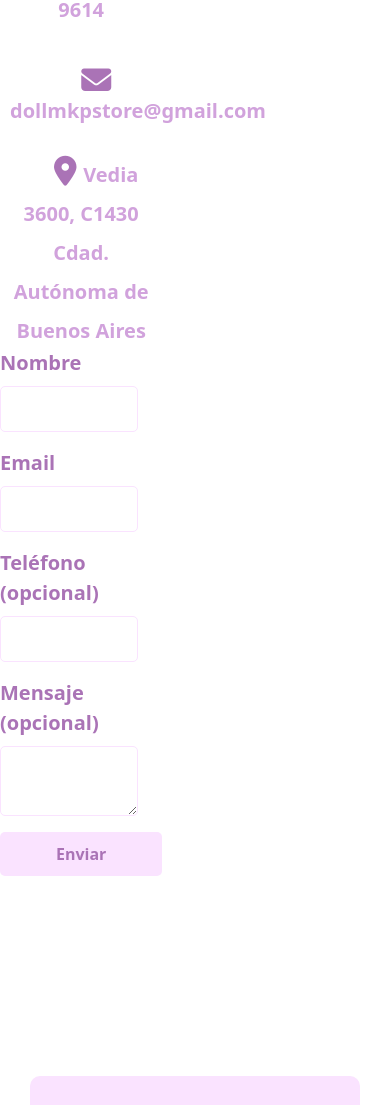
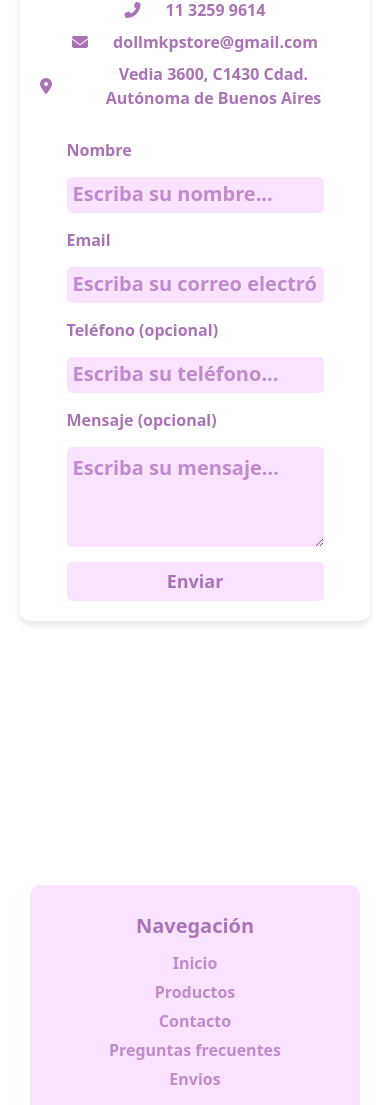
Before and after one commit to nieves-beep/proyecto-doll-makeup, a website: page pages/contacto.html in a window 390 px wide. Shown: the part 401-1506 px from the top of the page. Drawn offline with nearby package versions, Linux system fonts and the light colour scheme.

Commit message:
hice responsive la page contacto y di estilos

```diff
--- a/pages/contacto.html
+++ b/pages/contacto.html
@@ -76,49 +76,32 @@
 
     <!--N°2 <== MAIN-->
     <main id="main">
-      <div class="row flex-column flex-md-row">
-        <div class="info-container text-center">
-          <p class="titPageContacto">CONTACTO</p>
-          <div class="telefonoContacto">
-            <i class="fa-brands fa-whatsapp"></i>
-            <a href="https://wa.me/5491132599614" target="_blank">11 3259 9614</a>
-          </div>
+      <div class="contacto">
+        <div class="card">
+          <h1>CONTACTO</h1>
+          <ul class="info">
+            <li><i class="fas fa-phone-alt"></i> 11 3259 9614</li>
+            <li><i class="fas fa-envelope"></i> dollmkpstore@gmail.com</li>
+            <li><i class="fas fa-map-marker-alt"></i> Vedia 3600, C1430 Cdad. Autónoma de Buenos Aires</li>
+          </ul>
+          <form>
+            <label for="nombre">Nombre</label>
+            <input type="text" id="nombre" name="nombre" placeholder="Escriba su nombre..." required />
 
-          <div class="emailContacto">
-            <i class="fa-solid fa-envelope"></i>
-            <a href="mailto:dollmkpstore@gmail.com">dollmkpstore@gmail.com</a>
-          </div>
+            <label for="email">Email</label>
+            <input type="email" id="email" name="email" placeholder="Escriba su correo electrónico..." required />
 
-          <div class="contactoMapa">
-            <i class="fa-solid fa-location-dot"></i>
-            <a href="https://www.google.com/maps?q=Vedia+3600,+C1430+Cd.+Autónoma+de+Buenos+Aires" target="_blank" class="text-decoration-none">Vedia 3600, C1430 Cdad. Autónoma de Buenos Aires</a>
-          </div>
+            <label for="telefono">Teléfono (opcional)</label>
+            <input type="tel" id="telefono" name="telefono" placeholder="Escriba su teléfono..." />
 
-        </div>
+            <label for="mensaje">Mensaje (opcional)</label>
+            <textarea id="mensaje" name="mensaje" placeholder="Escriba su mensaje..."></textarea>
 
-        <!-- FORM -->
-        <div class="contact-form">
-          <form>
-            <div class="mb-3">
-              <label for="name" class="form-label">Nombre</label>
-              <input type="text" id="name" name="name" class="form-control" required>
-            </div>
-            <div class="mb-3">
-              <label for="email" class="form-label">Email</label>
-              <input type="email" id="email" name="email" class="form-control" required>
-            </div>
-            <div class="mb-3">
-              <label for="phone" class="form-label">Teléfono (opcional)</label>
-              <input type="tel" id="phone" name="phone" class="form-control">
-            </div>
-            <div class="mb-3">
-              <label for="message" class="form-label">Mensaje (opcional)</label>
-              <textarea id="message" name="message" class="form-control"></textarea>
-            </div>
-            <button type="submit" class="btn btn-primary w-100">Enviar</button>
+            <button type="submit">Enviar</button>
           </form>
         </div>
       </div>
+    </main>
 
 
 
--- a/sass/_page-contacto.scss
+++ b/sass/_page-contacto.scss
@@ -1,99 +1,113 @@
 /* ESTILOS MAIN PAGE CONTACTO */
 
-.contact-section {
-    display: flex;
-    justify-content: space-between;
+body {
+    margin: 0;
+    padding: 0;
 }
 
-.info-container {
-    width: 45%;
+.contacto {
+    display: flex;
+    justify-content: center;
+    align-items: center;
+    min-height: 100vh;
+    padding: 20px;
 }
 
-.titPageContacto {
+.contacto .card {
+    background-color: white;
+    border-radius: 10px;
+    box-shadow: 0 4px 6px rgba(0, 0, 0, 0.1);
+    padding: 30px;
+    max-width: 1000px;
+    width: 100%;
+    text-align: center;
+}
+
+.contacto .card h1 {
     color: #AA73B6;
     background-color: #FAE3FF;
-    padding: 15px;
+    font-size: 60px;
+    font-weight: bold;
+    margin-bottom: 20px;
     border-radius: 5px;
-    font-size: 40px;
-    font-weight: bold;
-    margin-left: 10px;
-    margin-bottom: 15px;
+    padding: 10px;
 }
 
-  /* TELEFONO Y CONTACTO */
-
-.telefonoContacto i, .emailContacto i , .contactoMapa i {
-    color: #AA73B6;
-    font-size: 30px;
-    margin-left: 30px;
-    margin-top: 30px;
+.contacto .card .info {
+    list-style: none;
+    padding: 0;
+    margin-bottom: 20px;
 }
 
-.telefonoContacto a,
-.emailContacto a {
-    color: #d1a2dc;
-    font-size: 20px;
-    margin-left: 10px;
-    text-decoration: none;
+.contacto .card .info li {
+    display: flex;
+    color: #AA73B6;
+    font-size: 25px;
+    font-weight: bold;
+    margin-bottom: 10px;
+    align-items: center;
+    justify-content: center;
+}
+
+.contacto .card .info li i {
+    color: #AA73B6;
+    margin-right: 25px;
     font-weight: bold;
 }
 
-.telefonoContacto a:hover,
-.emailContacto a:hover {
-    color: #d1a2dc;
-    font-size: 20px;
-    margin-left: 10px;
-    text-decoration: underline;
-}
-
-.contactoMapa {
-    color: #AA73B6;
-    text-decoration: none;
-    font-weight: bold;
-    font-size: 26px;
-}
-
-.contactoMapa a {
-    color: #d1a2dc;
-    text-decoration: none;
-    font-weight: bold;
-    font-size: 20px;
-}
-
-/*FORM*/
-
-.contact-form {
+.contacto .card form {
     display: flex;
     flex-direction: column;
     gap: 15px;
-    width: 45%;
 }
 
-.contact-form label {
+.contacto .card form label {
+    font-size: 25px;
+    font-weight: bold;
     color: #AA73B6;
+    text-align: left;
+}
+
+.contacto .card form input,
+.contacto .card form textarea {
+    width: 100%;
+    max-width: 800px;
+    color: #AA73B6;
+    background-color: #FAE3FF;
+    border: #AA73B6;
+    border-radius: 5px;
+    font-size: 25px;
+    font-weight: bold;
+}
+
+.contacto .card form textarea {
+    height: 100px;
+}
+
+.contacto .card form input:focus,
+.contacto .card form textarea:focus {
+    outline: none;
+    border: 2px solid #AA73B6;
+    background-color: #FAE3FF;
+}
+
+.contacto .card form input::placeholder,
+.contacto .card form textarea::placeholder {
+    color: #c08acc;
     font-size: 20px;
     font-weight: bold;
 }
 
-.contact-form input,
-.contact-form textarea {
-    width: 85%;
+.contacto .card form button {
+    background-color: #FAE3FF;
+    color: #AA73B6;
+    border: none;
     padding: 10px;
-    margin-bottom: 10px;
-    border: 1px solid #FAE3FF;
     border-radius: 5px;
+    font-size: 25px;
+    font-weight: bold;
 }
 
-.contact-form button {
-    color: #AA73B6;
-    background-color: #FAE3FF;
-    width: 85%;
-    font-weight: bold;
-    padding: 10px 20px;
-    border: none;
-    border-radius: 5px;
-}
-
-.contact-form button:hover {
+.contacto .card form button:hover {
     background-color: #f8d6fe;
 }
```
Also changed, not shown: pages/faq.html (+2 -2 lines), css/style.css.
